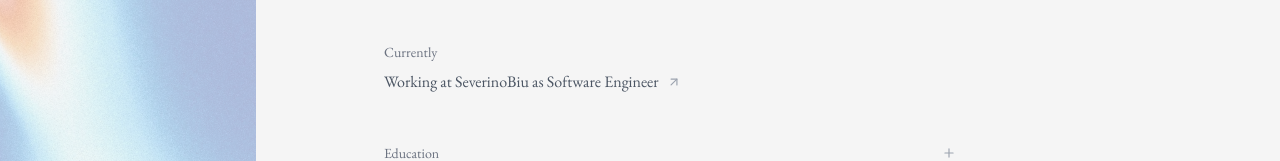
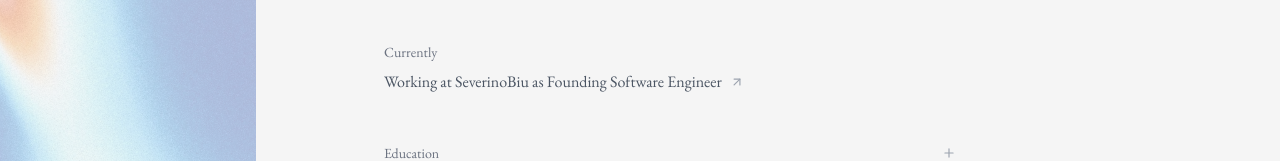
Before and after one commit to rafaeltorresng/rafaeltorresng.github.io, a React (Vite) app: page / in a window 1280 px wide. Shown: the part 450-611 px from the top of the page. Built offline with nearby package versions, Linux system fonts and the light colour scheme.

Commit message:
Founding

```diff
--- a/src/pages/Experiences.jsx
+++ b/src/pages/Experiences.jsx
@@ -4,7 +4,7 @@ import { ExternalLink } from 'lucide-react'
 const Experiences = ({ darkMode }) => {
     const experience = [
         {
-            title: 'Software Engineer',
+            title: 'Founding Software Engineer',
             company: 'SeverinoBiu',
             period: 'Nov 2025 - Present',
             description: 'Building and maintaining a production web application as a full-stack engineer.',
--- a/src/pages/Home.jsx
+++ b/src/pages/Home.jsx
@@ -82,7 +82,7 @@ const Home = ({ darkMode }) => {
                                 <span className={`text-base font-normal transition-opacity duration-200 group-hover:opacity-60 ${
                                     darkMode ? 'text-gray-400' : 'text-gray-600'
                                 }`}>
-                                    Working at SeverinoBiu as Software Engineer
+                                    Working at SeverinoBiu as Founding Software Engineer
                                 </span>
                                 <ArrowUpRight
                                     size={14}
```
